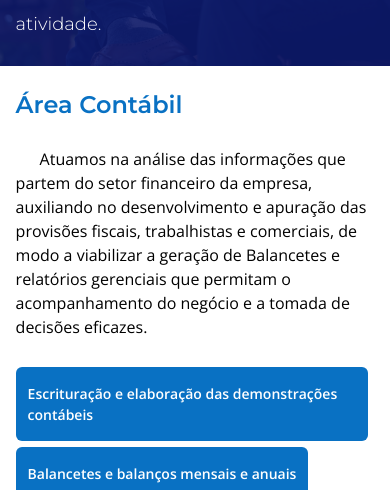
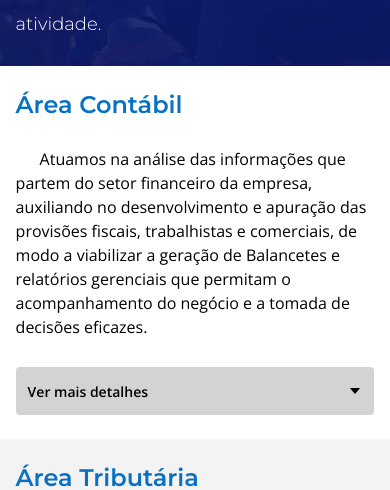
Before and after one commit to indexgestaocontabil/indexgestaocontabil.github.io, a React (Create React App) app: page /servicos in a window 390 px wide. Shown: the part 354-844 px from the top of the page. Built offline with nearby package versions, Linux system fonts and the light colour scheme.

Commit message:
Create folder for mobile items on services page

```diff
--- /dev/null
+++ b/src/components/Folder/Folder.scss
@@ -0,0 +1,36 @@
+@import '../../placeholders';
+@import '../../vars';
+
+.folder {
+  $folder-header-height: 48px;
+  $folder-header-bg: lightgray;
+
+  border-radius: 4px;
+  overflow: hidden;
+
+  &-header {
+    @extend %df-aic-jsb;
+
+    height: $folder-header-height;
+    background-color: $folder-header-bg;
+    padding: 8px 12px;
+
+    font-size: $font-size-1;
+    font-weight: 600;
+  }
+
+  &-content {
+    padding: 12px;
+    background-color: lighten($folder-header-bg, 10);
+  }
+
+  &-is-open {
+    .folder-header-icon {
+      transform: rotate(180deg);
+    }
+  }
+
+  .folder-header-icon {
+    transition: transform 300ms ease-out;
+  }
+}
--- /dev/null
+++ b/src/components/Folder/Folder.tsx
@@ -0,0 +1,30 @@
+/* eslint-disable jsx-a11y/no-static-element-interactions */
+/* eslint-disable jsx-a11y/click-events-have-key-events */
+import { AiOutlineCaretDown } from 'react-icons/ai';
+import useToggle from '../../hooks/use-toggle';
+import './Folder.scss';
+
+type PropsType = {
+  openTitle: string;
+  closeTitle: string;
+  startOpen?: boolean;
+  children?: JSX.Element | string;
+};
+
+const Folder = ({ openTitle, closeTitle, children, startOpen }: PropsType) => {
+  const [isOpen, toggle] = useToggle(startOpen);
+
+  return (
+    <div className={`folder folder-is-${isOpen ? 'open' : 'closed'}`}>
+      <div className="folder-header" onClick={() => toggle()}>
+        {isOpen ? closeTitle : openTitle}
+
+        <AiOutlineCaretDown className="folder-header-icon" />
+      </div>
+
+      {isOpen && <div className="folder-content">{children}</div>}
+    </div>
+  );
+};
+
+export default Folder;
--- a/src/pages/ServicesPage/ServicesPage.tsx
+++ b/src/pages/ServicesPage/ServicesPage.tsx
@@ -4,8 +4,22 @@ import './ServicesPage.scss';
 import ServicesContent from './content.json';
 import Hero from '../../components/Hero/Hero';
 import Tag from '../../components/Tag/Tag';
+import Folder from '../../components/Folder/Folder';
+import { PARAMS } from '../../globals';
 
-const ServicesPage = () => (
+const ServicesPage = () => {
+  const renderTagset = (activities: string[], index: number) => (
+    <div className="tagset">
+      {activities.map((activity, indexActivity) => (
+        <Tag
+          key={`service-${index}-activity-${indexActivity}`}
+          text={activity}
+        />
+      ))}
+    </div>
+  );
+
+  return (
     <div className="services-page">
       <Hero {...ServicesContent.hero} />
 
@@ -18,19 +32,23 @@ const ServicesPage = () => (
               marginBottom={16}
               subtitled={false}
             />
+
             <p className="services-page-section-description">{description}</p>
-          <div className="tagset">
-            {activities.map((activity, indexActivity) => (
-              <Tag
-                key={`service-${index}-activity-${indexActivity}`}
-                text={activity}
-              />
-            ))}
-          </div>
+
+            {PARAMS.VIEWPORT.IS_MOBILE ? (
+              <Folder
+                openTitle="Ver mais detalhes"
+                closeTitle="Ver menos detalhes"
+              >
+                {renderTagset(activities, index)}
+              </Folder>
+            ) : (
+              renderTagset(activities, index)
+            )}
           </section>
         )
       )}
     </div>
   );
-
+};
 export default ServicesPage;
```
Lines whose indentation alone changed are shown as unchanged.
